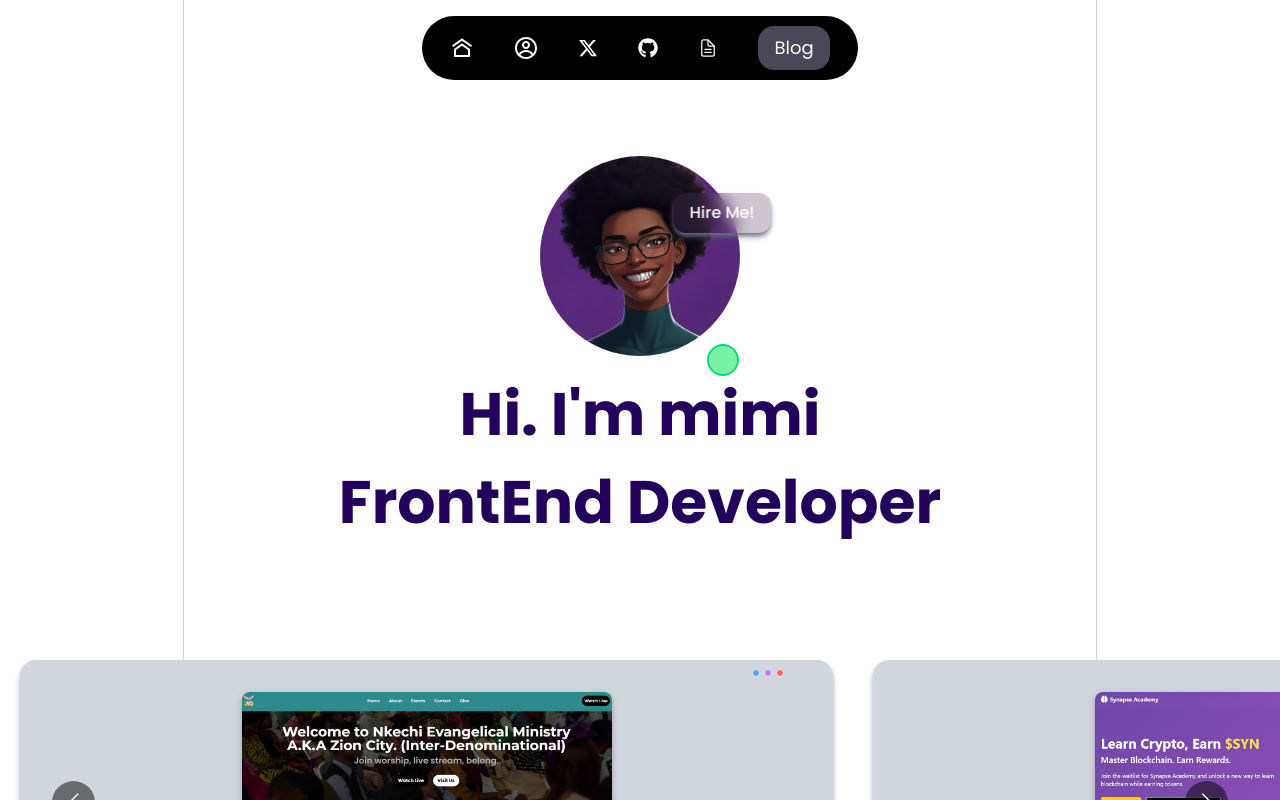
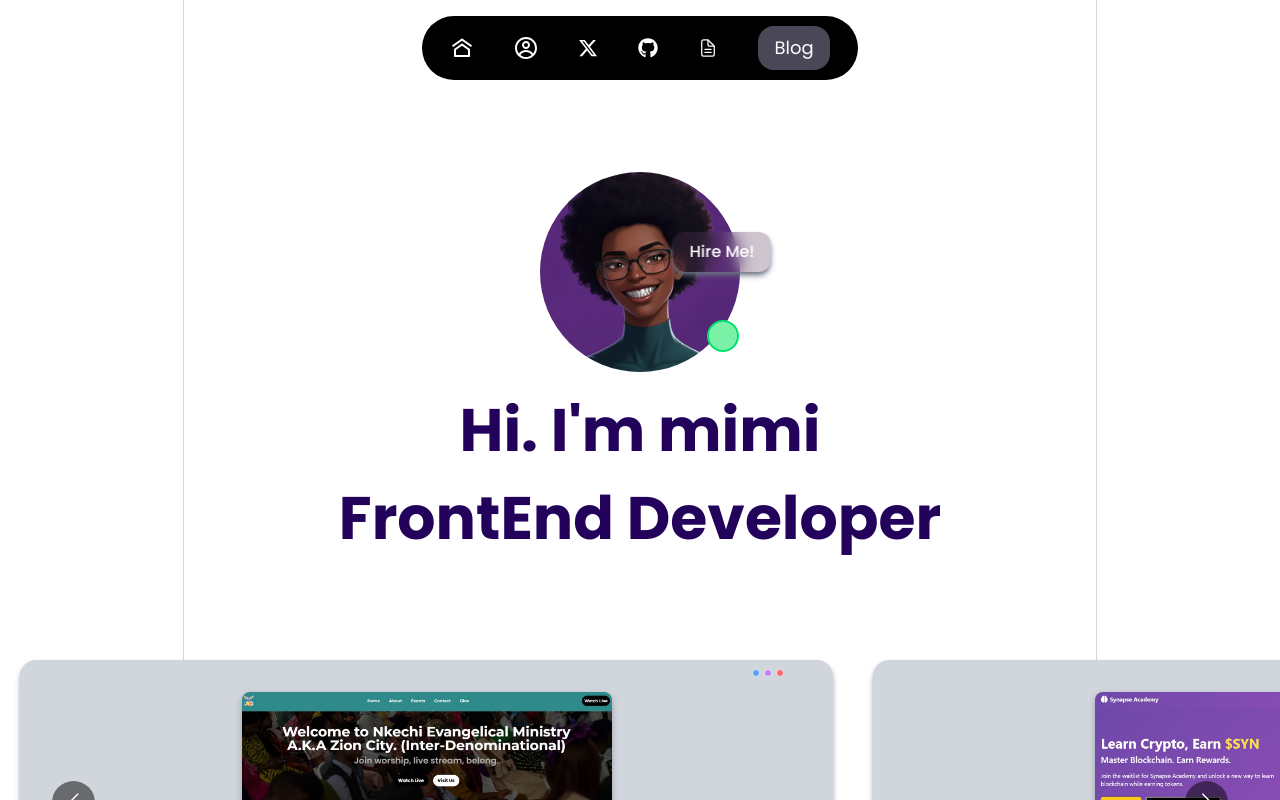
Before and after one commit to OkataMiracleDev/my_portfolio, a Next.js app: page / in a window 1280 px wide. Shown: the top 800 px of the page. Built offline with nearby package versions, Linux system fonts and the light colour scheme; a web font is replaced by a local one.

Commit message:
style(Home/Hero): adjust hero section layout and positioning
Update height, padding, and positioning of elements in the hero section to improve visual balance and spacing. Adjust button and decorative dot positions for better alignment across screen sizes.

```diff
--- a/components/Home/Hero/Hero.tsx
+++ b/components/Home/Hero/Hero.tsx
@@ -8,9 +8,9 @@ const Hero = () => {
   const [openModal, setOpenModal] = useState(false);
 
   return (
-    <div className="relative h-[30vh] py-[45vh] md:py-[43vh]" id="home">
+    <div className="relative h-[50vh] top-[10rem]" id="home">
       <div className="relative w-full h-full text-[#22025a] font-[poppins] font-bold text-3xl md:text-6xl gap-4 md:gap-7 flex flex-col justify-center items-center">
-        <div className="bg-green-300 border-2 border-green-400 w-5 h-5 md:w-8 md:h-8 rounded-full absolute top-[53%] left-[61%] md:top-[45%] md:left-[59%] xl:top-[42%] xl:left-[57.4%] "></div>
+        <div className="bg-green-300 border-2 border-green-400 w-5 h-5 md:w-8 md:h-8 rounded-full absolute top-[52%] left-[65%] md:top-[46%] md:left-[57%] xl:top-[40%] xl:left-[57.4%] "></div>
         <Image
           src="/images/Miracle_Okata.jpg"
           alt="character"
@@ -24,7 +24,7 @@ const Hero = () => {
 
       <button
         onClick={() => setOpenModal(true)}
-        className="hire-me-btn font-[poppins] font-medium text-white backdrop-blur-sm bg-[#5a3b5e4b] shadow-md shadow-gray-500 px-4 py-2 rounded-xl cursor-pointer transition-all duration-300 flex absolute top-[28%] md:top-[30%] md:left-[60%] left-[64%] lg:left-[60%] xl:top-[28%] xl:left-[59%] translate-x-[-50%]"
+        className="hire-me-btn font-[poppins] font-medium text-white backdrop-blur-sm bg-[#5a3b5e4b] shadow-md shadow-gray-500 px-4 py-2 rounded-xl cursor-pointer transition-all duration-300 flex absolute top-[20%] md:left-[60%] left-[70%] lg:left-[60%] xl:top-[18%] xl:left-[59%] translate-x-[-50%]"
       >
         Hire Me!
       </button>
```
